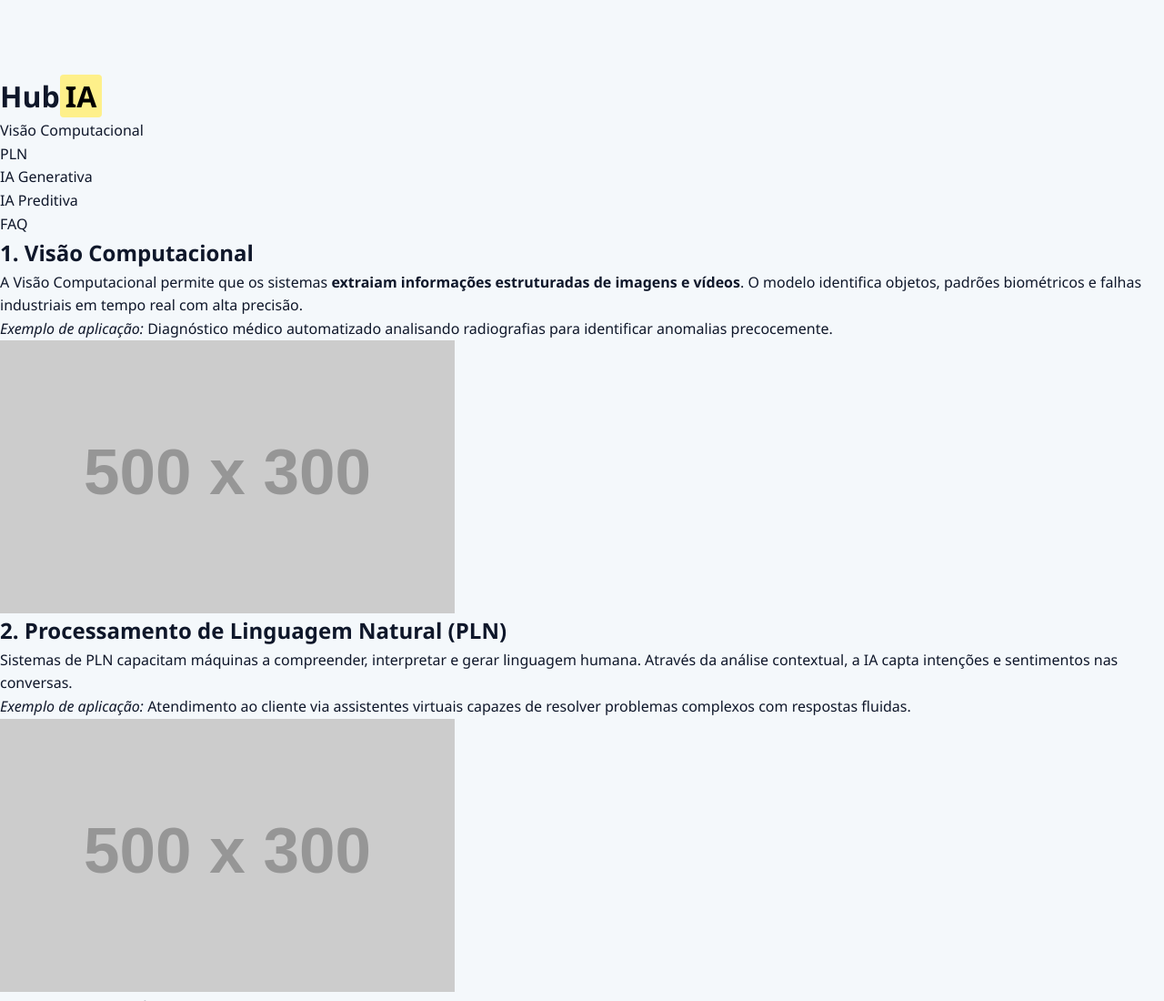
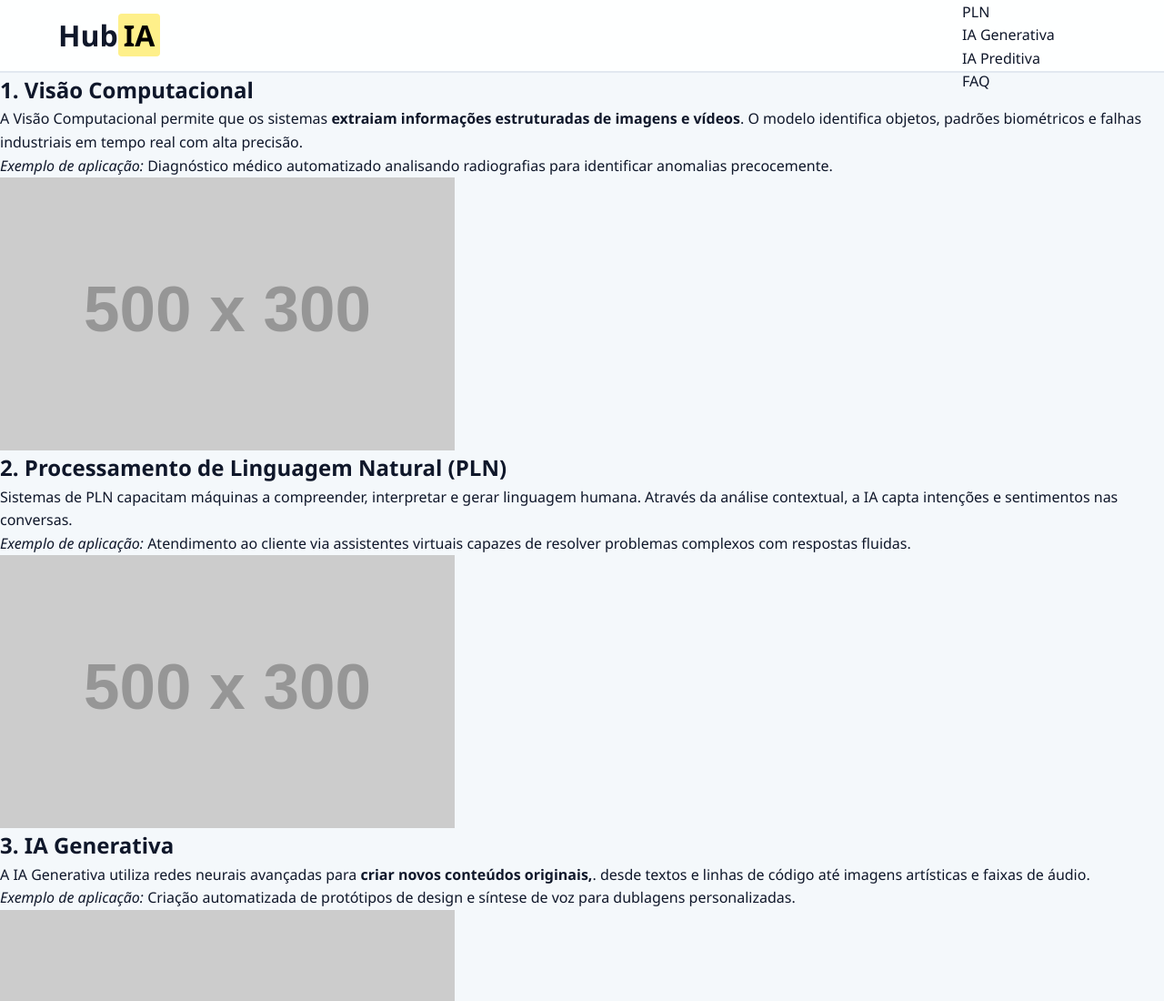
Before and after one commit to gustav0godoi/display, a website: page hub-ia/index-02.html in a window 1280 px wide. Shown: the top 1100 px of the page at 91% size. Drawn offline with Linux system fonts and the light colour scheme; placeholder pictures from the web are drawn by us.

Commit message:
ADD: Atualizando classes

```diff
--- a/hub-ia/css/style.css
+++ b/hub-ia/css/style.css
@@ -5,11 +5,25 @@
 /* Header e navegação */
 
 .header {
+    position: fixed;
+    top: 0;
+    left: 0;
+    width: 100%;
+    height: var(--header-height);
+    background-color: var(--color-bg-transparent);
+    border-bottom: 2px solid var(--color-border);
 
+    display: flex;
+    align-items: center;
+    justify-content: space-between;
+    padding: 0 5%;
+    z-index: 1000;
+    backdrop-filter: blur(12px);
 }
 
 .header__brand {
-
+    display: flex;
+    align-items: center;
 }
 
 .header__title {
--- a/hub-ia/index-02.html
+++ b/hub-ia/index-02.html
@@ -17,8 +17,8 @@
     <header class="header">
 
         <div class="header__brand">
+            <h1 class="header__title">Hub<mark>IA</mark></h1>
         </div>
-        <h1 class="header__title">Hub<mark>IA</mark></h1>
 
         <nav class="nav">
             <ul class="nav__list">
```
